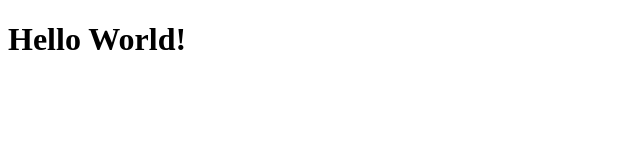
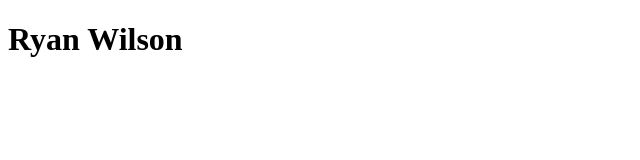
Before and after one commit to humphd/my-note-1, a plain HTML site: page index.html in a window 1280 px wide. Shown: the full height of the page, 0-640 px from the left. Drawn offline with Linux system fonts and the light colour scheme.

```diff
--- a/index.html
+++ b/index.html
@@ -7,6 +7,6 @@
 
     <body>
         <!-- This is a comment -->
-        <h1>Hello World!</h1>
+        <h1>Ryan Wilson</h1>
     </body>
 </html>
```
